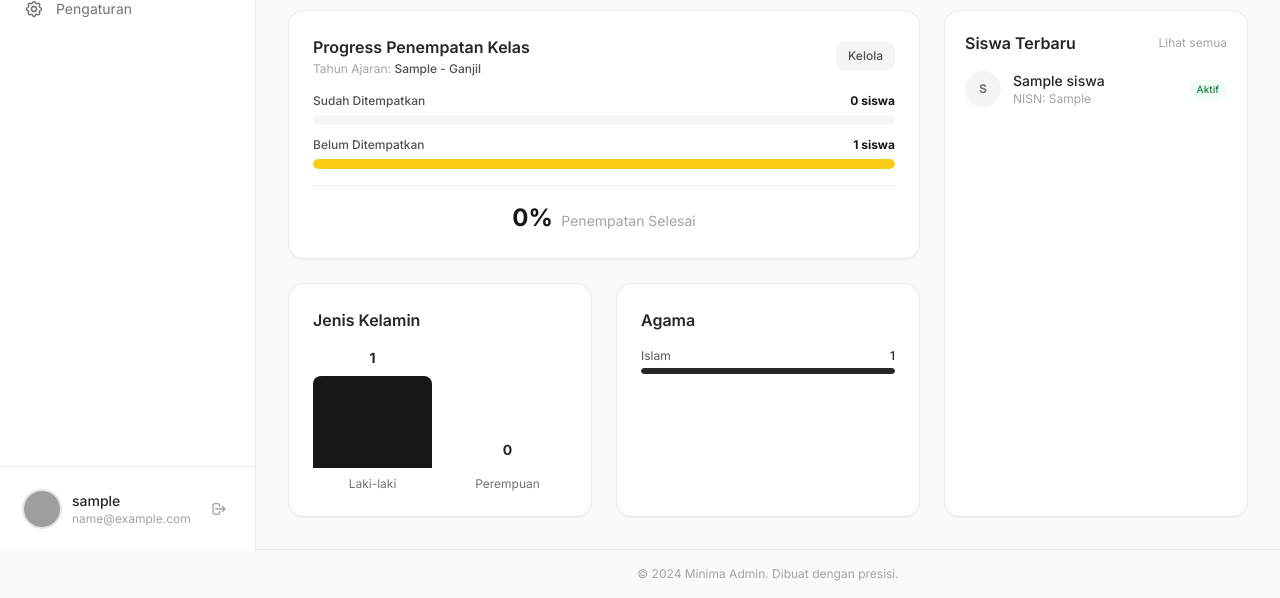
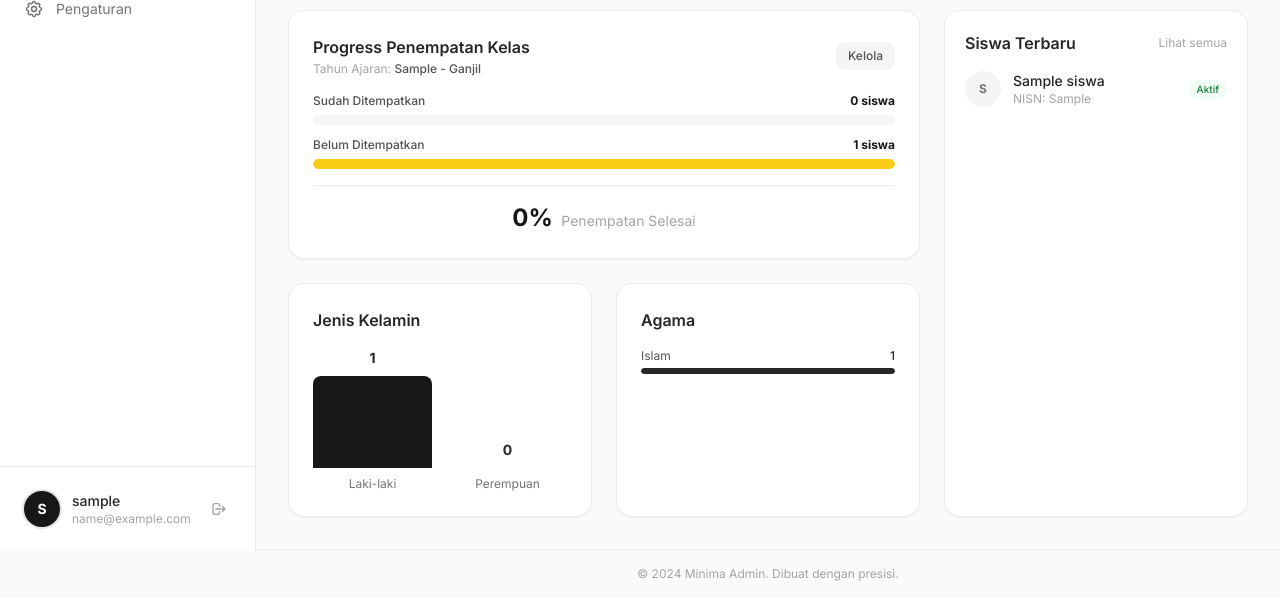
Before and after one commit to universalsigmateknologi/MasterData_Sekolah, a Django app: page /dashboard/ in a window 1280 px wide. Shown: the part 249-847 px from the top of the page. Run offline with Django 4.2, Linux system fonts and the light colour scheme; a user stored in the database is signed in; tables that the repository leaves empty hold one stand-in row (values such as "Sample post"); grey boxes marked "Sample" are stand-in pictures; grey boxes are pictures that could not be loaded.

Commit message:
feat: replace sidebar user avatar image with dynamic initials and remove unused CSS class

```diff
--- a/static/css/output.css
+++ b/static/css/output.css
@@ -980,10 +980,6 @@ video {
   min-width: 12rem;
 }
 
-.max-w-2xl {
-  max-width: 42rem;
-}
-
 .max-w-3xl {
   max-width: 48rem;
 }
--- a/templates/include/sidebar.html
+++ b/templates/include/sidebar.html
@@ -164,7 +164,9 @@
     <!-- Sidebar Footer -->
     <div class="border-t border-border-light p-4 flex-shrink-0">
       <div class="flex items-center gap-3 px-2 py-2 rounded-xl hover:bg-neutral-100 transition-colors cursor-pointer">
-        <img src="https://images.unsplash.com/photo-1472099645785-5658abf4ff4e?w=40&h=40&fit=crop&crop=face&q=80" alt="User avatar" class="w-9 h-9 rounded-full object-cover ring-2 ring-neutral-200 shrink-0" loading="lazy">
+        <div class="w-9 h-9 rounded-full bg-neutral-900 text-white flex items-center justify-center font-bold text-sm shrink-0 ring-2 ring-neutral-200">
+          {{ user.username|first|upper }}
+        </div>
         <div class="flex-1 min-w-0">
           <p class="text-sm font-medium text-neutral-800 truncate">{{ user.username }}</p>
           <p class="text-xs text-neutral-400 truncate">{{ user.email }}</p>
```
